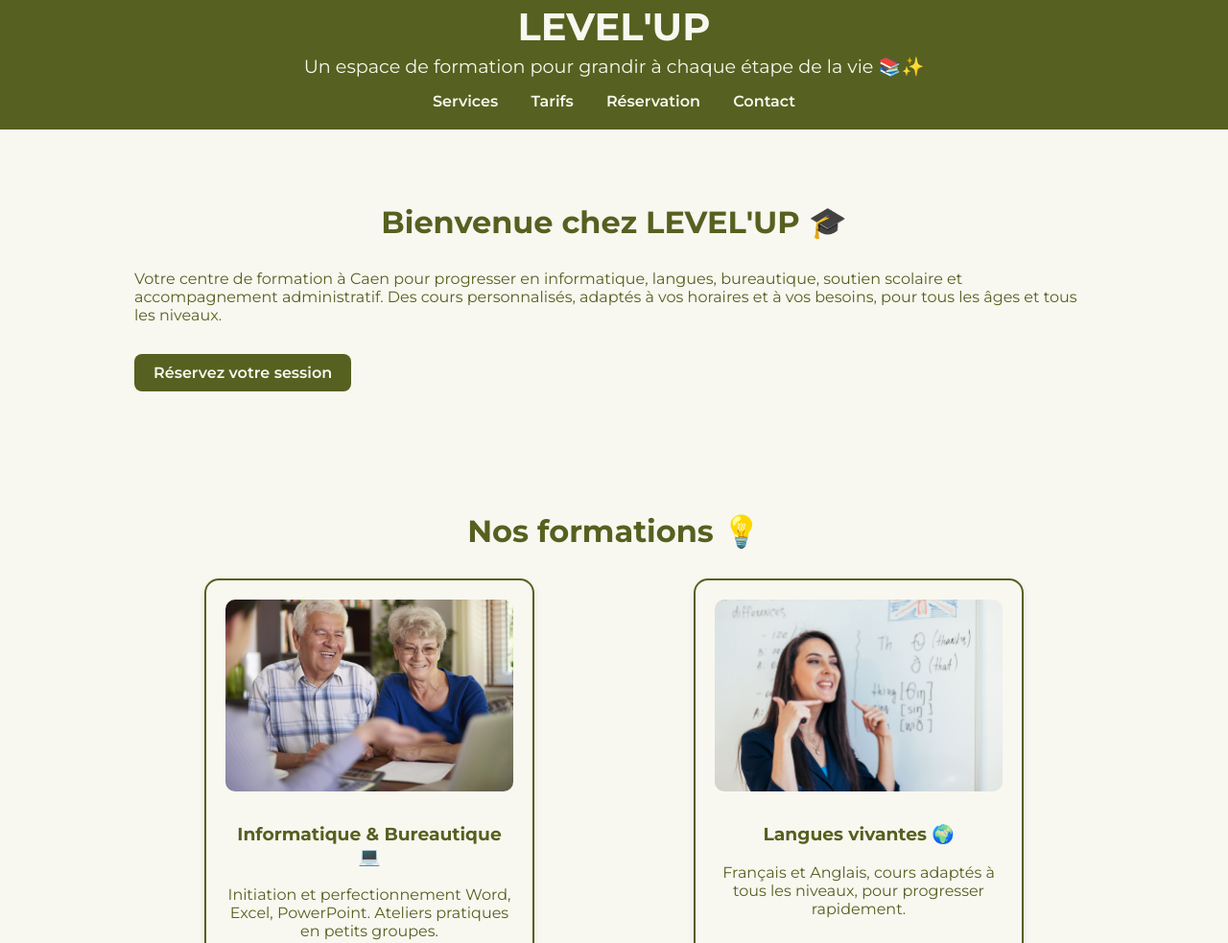
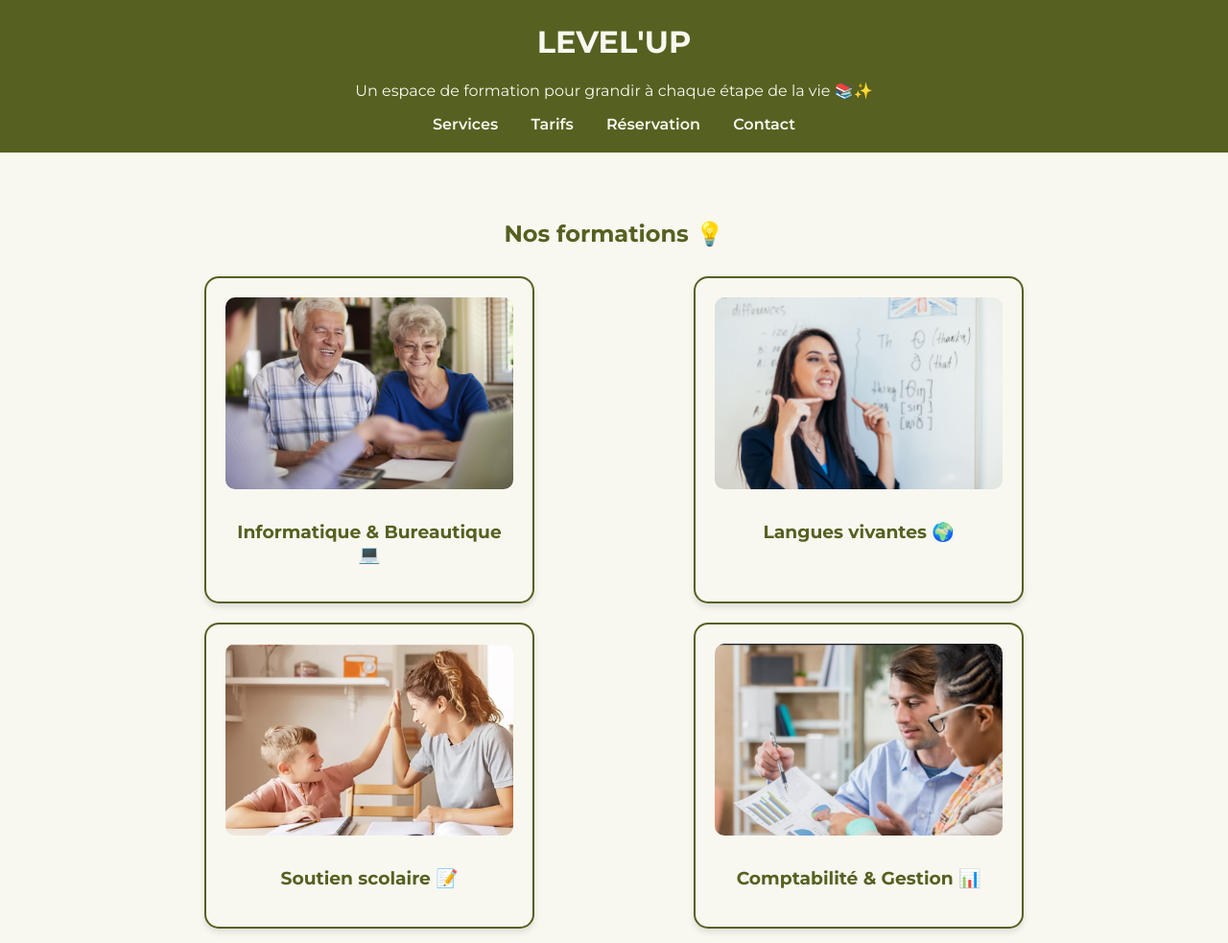
Before and after one commit to amandinebtt/levelup-formation, a plain HTML site: page index.html in a window 1280 px wide. Shown: the part 111-1094 px from the top of the page at 96% size. Drawn offline with Linux system fonts and the light colour scheme.

Commit message:
Update index.html

```diff
--- a/index.html
+++ b/index.html
@@ -22,8 +22,6 @@
             padding: 20px;
             text-align: center;
         }
-        header h1 { margin: 0; font-size: 2.5em; }
-        header p { margin: 5px 0 15px; font-size: 1.2em; }
         nav a {
             color: var(--blanc);
             margin: 0 15px;
@@ -35,7 +33,7 @@
             max-width: 1000px;
             margin: auto;
         }
-        h2 { text-align: center; font-size: 2em; margin-bottom: 30px; }
+        h2 { text-align: center; margin-bottom: 30px; }
         .services, .tarifs, .contact {
             display: flex;
             flex-wrap: wrap;
@@ -57,18 +55,6 @@
             object-fit: cover;
             border-radius: 10px;
             margin-bottom: 10px;
-        }
-        .btn {
-            display: inline-block;
-            padding: 10px 20px;
-            background-color: var(--kaki);
-            color: var(--blanc);
-            border: none;
-            border-radius: 8px;
-            cursor: pointer;
-            text-decoration: none;
-            font-weight: 600;
-            margin-top: 15px;
         }
         table {
             width: 100%;
@@ -96,9 +82,20 @@
             margin: 5px 0 15px;
             border-radius: 5px;
             border: 1px solid #ccc;
-            box-sizing: border-box;
         }
         label { font-weight: 600; }
+        .btn {
+            display:inline-block;
+            padding:10px 20px;
+            background-color:var(--kaki);
+            color:var(--blanc);
+            border:none;
+            border-radius:8px;
+            cursor:pointer;
+            text-decoration:none;
+            font-weight:600;
+            margin-top:15px;
+        }
         iframe { width: 100%; border: 0; border-radius: 10px; height: 300px; }
     </style>
 </head>
@@ -116,43 +113,34 @@
     </nav>
 </header>
 
-<section id="accueil">
-    <h2>Bienvenue chez LEVEL'UP 🎓</h2>
-    <p>Votre centre de formation à Caen pour progresser en informatique, langues, bureautique, soutien scolaire et accompagnement administratif. Des cours personnalisés, adaptés à vos horaires et à vos besoins, pour tous les âges et tous les niveaux.</p>
-    <a href="#reservation" class="btn">Réservez votre session</a>
-</section>
-
+<!-- SERVICES -->
 <section id="services">
     <h2>Nos formations 💡</h2>
     <div class="services">
         <div class="card">
             <img src="grands-parents.png" alt="Informatique & Bureautique">
             <h3>Informatique & Bureautique 💻</h3>
-            <p>Initiation et perfectionnement Word, Excel, PowerPoint. Ateliers pratiques en petits groupes.</p>
         </div>
         <div class="card">
             <img src="langues.png" alt="Langues">
             <h3>Langues vivantes 🌍</h3>
-            <p>Français et Anglais, cours adaptés à tous les niveaux, pour progresser rapidement.</p>
         </div>
         <div class="card">
             <img src="enfants.png" alt="Soutien scolaire">
             <h3>Soutien scolaire 📝</h3>
-            <p>Maths, Français, Histoire-Géo, aide aux devoirs avec suivi personnalisé pour chaque élève.</p>
         </div>
         <div class="card">
             <img src="compta.png" alt="Comptabilité">
-            <h3>Initiation Comptabilité & Gestion 📊</h3>
-            <p>Notions simples de gestion budgétaire et comptable pour la vie courante.</p>
+            <h3>Comptabilité & Gestion 📊</h3>
         </div>
         <div class="card">
             <img src="admin.png" alt="Accompagnement administratif">
             <h3>Accompagnement administratif 🖋️</h3>
-            <p>Aide à la rédaction de CV, lettres de motivation et démarches administratives en ligne.</p>
         </div>
     </div>
 </section>
 
+<!-- TARIFS -->
 <section id="tarifs">
     <h2>Tarifs & Réservations 💰</h2>
     <table>
@@ -183,6 +171,7 @@
     </table>
 </section>
 
+<!-- RÉSERVATION -->
 <section id="reservation">
     <h2>Réservez votre session en ligne 🖊️</h2>
     <form action="mailto:contact@levelup-formation.fr" method="post" enctype="text/plain">
@@ -212,6 +201,7 @@
     </form>
 </section>
 
+<!-- CONTACT -->
 <section id="contact">
     <h2>Contactez-nous 📞</h2>
     <div class="contact">
```
